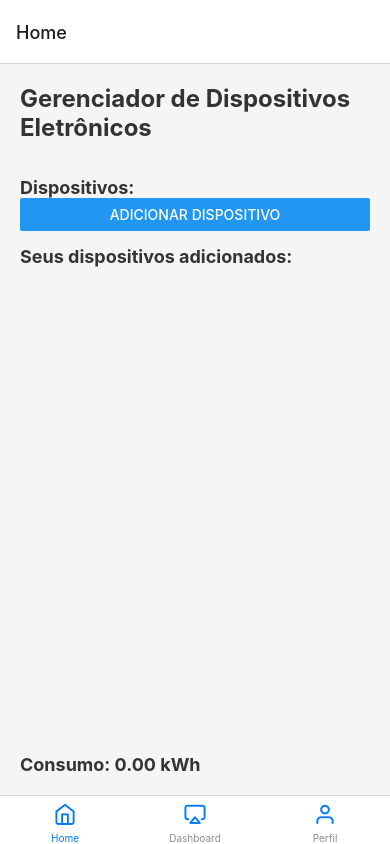
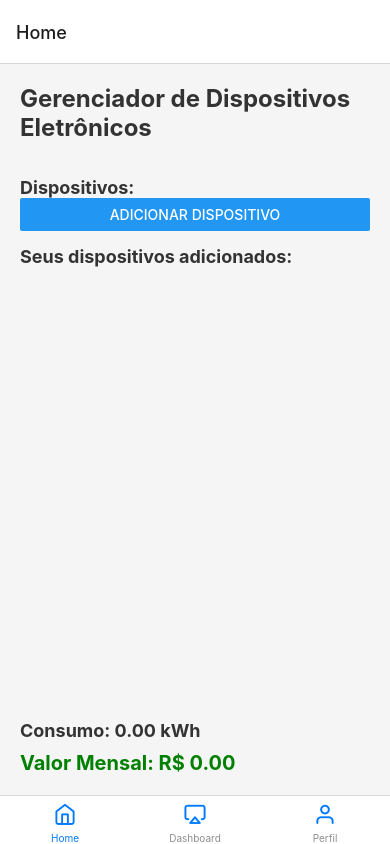
Before and after one commit to Ed1Abreu/EcoWatt, a React Native app: screen / in a window 390 px wide. Built offline with nearby package versions, Linux system fonts and the light colour scheme.

Commit message:
Adicionando custo mensal

```diff
--- a/src/screens/home.js
+++ b/src/screens/home.js
@@ -34,8 +34,10 @@ export function Home() {
 
     const [userDevices, setUserDevices] = useState([]);
     const [totalPower, setTotalPower] = useState(0);
+    const [custoMensal, setCustoMensal] = useState(0.0);
     const [deviceQuantities, setDeviceQuantities] = useState({});
     const [isModalVisible, setModalVisible] = useState(false);
+
 
 
     const addDevice = (device) => {
@@ -54,6 +56,7 @@ export function Home() {
                 setTotalPower(totalPower + device.power * quantity);
                 setDeviceQuantities({ ...deviceQuantities, [device.name]: '' });
             }
+            setCustoMensal((totalPower * (0.85 *24)) * 30 );
         }
     };
 
@@ -113,6 +116,7 @@ export function Home() {
             )}
         />
         <Text style={styles.totalPower}>Consumo: {(totalPower*24).toFixed(2)} kWh</Text>
+        <Text style={styles.totalCost}>Valor Mensal: R$ {custoMensal.toFixed(2)}</Text>
     </View>
   );
 }
--- a/src/styles/home.js
+++ b/src/styles/home.js
@@ -70,4 +70,10 @@ export default StyleSheet.create({
         marginTop: 20,
         color: '#333',
       },
+      totalCost: {
+        fontSize: 20, // Ajuste o tamanho da fonte conforme desejado
+        fontWeight: 'bold', // Pode ser negrito
+        marginTop: 10, // Ajuste a margem conforme desejado
+        color: 'green', // Escolha uma cor apropriada
+      },
 });
```
